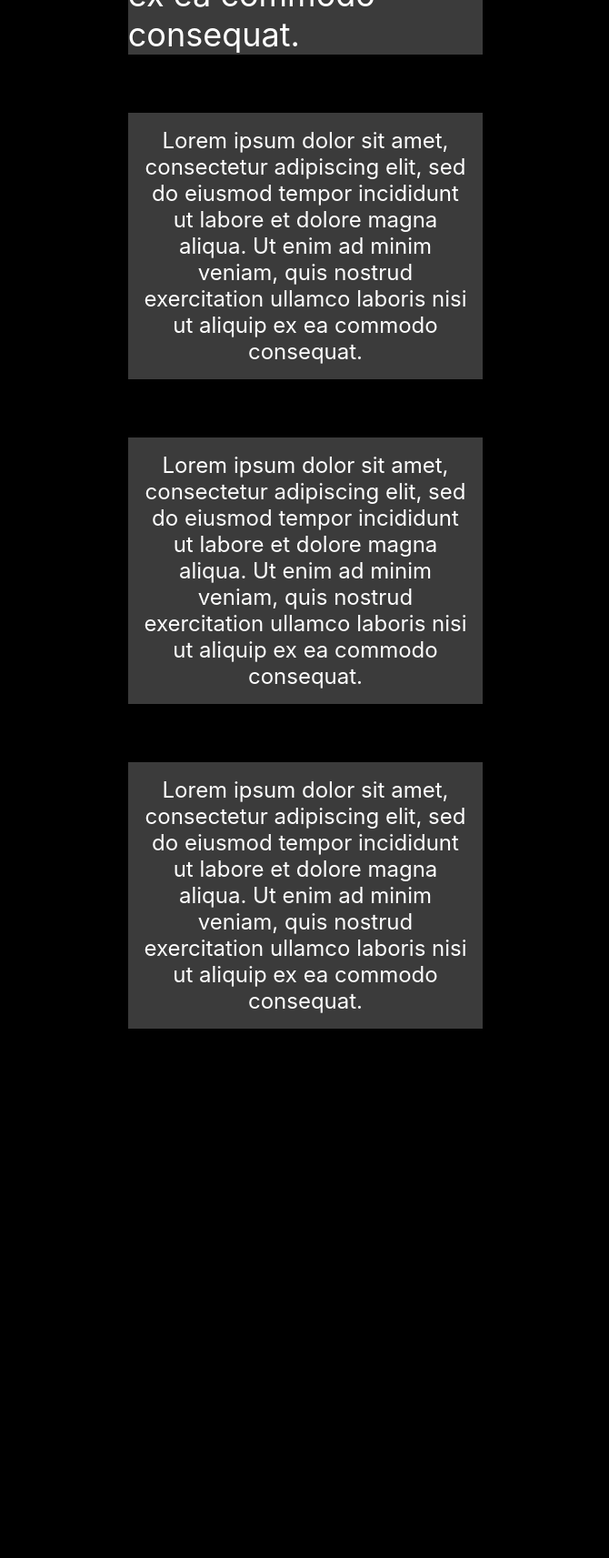
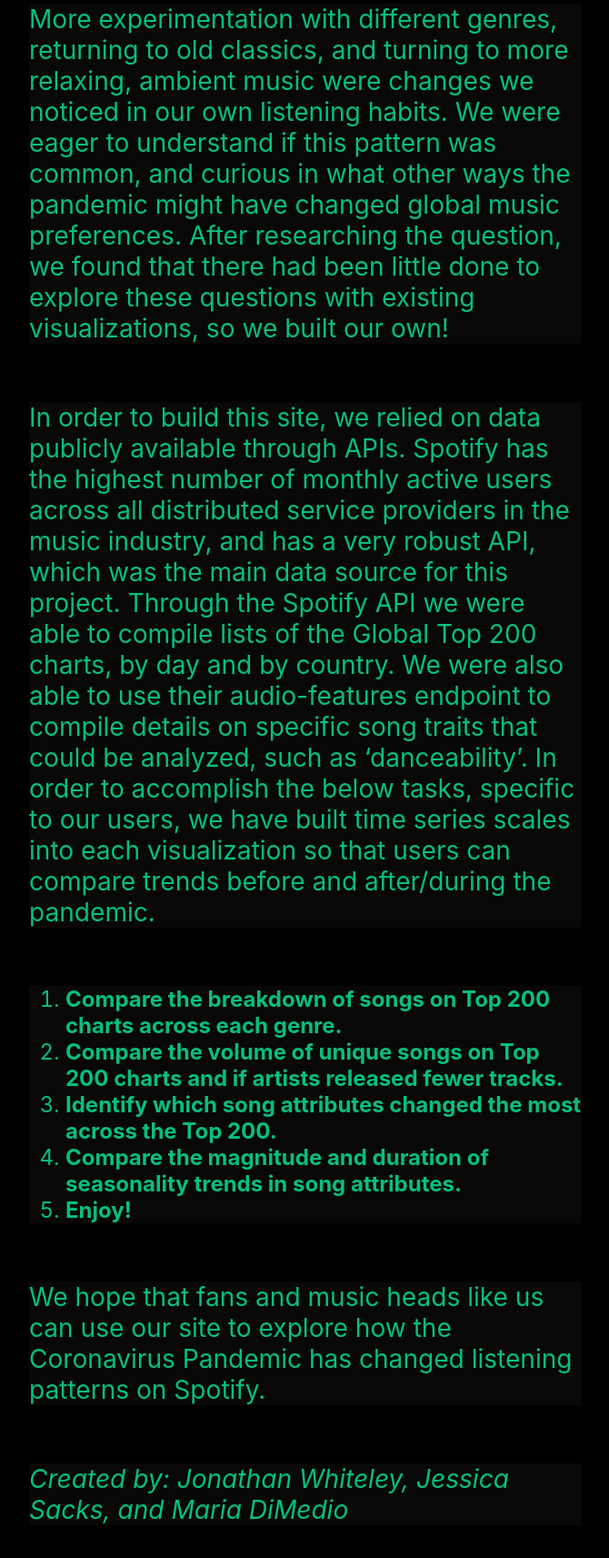
Before and after one commit to jonathan-whiteley/spotify_scrolly_project, a plain HTML site: page spotify_scrolly_side/about.html in a window 1280 px wide. Shown: the part 759-2472 px from the top of the page at 91% size, without its empty margins (304-974 px from the left). Drawn offline with nearby package versions, Linux system fonts and the light colour scheme.

Commit message:
added about page

```diff
--- a/spotify_scrolly_side/about.html
+++ b/spotify_scrolly_side/about.html
@@ -7,6 +7,7 @@
     <meta name="description" content="About Our Project" />
     <meta name="viewport" content="width=device-width, initial-scale=1" />
     <link rel="stylesheet" href="style.css" />
+    <link href="vendor/aos.css" rel="stylesheet">
     <style>
       #scrolly {
         position: relative;
@@ -16,18 +17,13 @@
         position: relative;
         padding: 0 1rem;
         margin: 0 auto;
-        width: 33%;
+        width: 50%;
       }
 
       .step {
         margin: 2rem auto 4rem auto;
-        background-color: #3b3b3b;
-        color: #fff;
-      }
-
-      .step.is-active {
-        background-color: goldenrod;
-        color: #3b3b3b;
+        background-color:#080808;
+        color: #06bf7f;
       }
 
       .step p {
@@ -35,6 +31,8 @@
         padding: 1rem;
         font-size: 1.5rem;
       }
+
+
     </style>
   </head>
 
@@ -43,29 +41,46 @@
         <nav>
             <!-- <a href="https://github.com/russellgoldenberg/scrollama">scrollama.js</a> -->
             <div class="nav__examples">
-              <a href="sticky-side.html"><b>Scrolly</b></a>
-              <a href="about.html"><b>About</b></a>
+                <a href="index.html"><b>Scrolly</b></a>
+                <a href="about.html"><b>About</b></a>
             </div>
           </nav>
       <section id="intro">
-        <h1 class="intro__hed"><b>About our Project</b></h1>
+        <h1 class="intro__hed"><b>About Our Project</b></h1>
         <p class="intro__dek">
           Thanks for scrolling!
         </p>
       </section>
+
       <section id="scrolly">
         <article>
-          <div class="step" data-step="1">
-            <h2>Lorem ipsum dolor sit amet, consectetur adipiscing elit, sed do eiusmod tempor incididunt ut labore et dolore magna aliqua. Ut enim ad minim veniam, quis nostrud exercitation ullamco laboris nisi ut aliquip ex ea commodo consequat.</h2>
+          <div class="step" data-aos="fade-up" data-aos-delay="200">
+            <h3>We built this visualization tool in order to help music fans like us explore how the COVID-19 Pandemic had altered our taste in music, if at all. When we started this project, we were curious to understand shifts in global listening preferences. Over the past two years, we noticed that feelings of stress and yearning brought on by health concerns, remote work, relocation, and isolation found their ways into many aspects of our lives. One aspect in particular was the shifts in our musical tastes.
+            </h3>
           </div>
-          <div class="step" data-step="2">
-            <p>Lorem ipsum dolor sit amet, consectetur adipiscing elit, sed do eiusmod tempor incididunt ut labore et dolore magna aliqua. Ut enim ad minim veniam, quis nostrud exercitation ullamco laboris nisi ut aliquip ex ea commodo consequat.</p>
+          <div class="step" data-aos="fade-up" data-aos-delay="200">
+            <h3>More experimentation with different genres, returning to old classics, and turning to more relaxing, ambient music were changes we noticed in our own listening habits. We were eager to understand if this pattern was common, and curious in what other ways the pandemic might have changed global music preferences. After researching the question, we found that there had been little done to explore these questions with existing visualizations, so we built our own! </h3>
           </div>
-          <div class="step" data-step="3">
-            <p>Lorem ipsum dolor sit amet, consectetur adipiscing elit, sed do eiusmod tempor incididunt ut labore et dolore magna aliqua. Ut enim ad minim veniam, quis nostrud exercitation ullamco laboris nisi ut aliquip ex ea commodo consequat.</p>
+          <div class="step" data-aos="fade-up" data-aos-delay="200">
+            <h3>In order to build this site, we relied on data publicly available through APIs. Spotify has the highest number of monthly active users across all distributed service providers in the music industry, and has a very robust API, which was the main data source for this project. Through the Spotify API we were able to compile lists of the Global Top 200 charts, by day and by country. We were also able to use their audio-features endpoint to compile details on specific song traits that could be analyzed, such as ‘danceability’. In order to accomplish the below tasks, specific to our users, we have built time series scales into each visualization so that users can compare trends before and after/during the pandemic. </h3>
           </div>
-          <div class="step" data-step="4">
-            <p>Lorem ipsum dolor sit amet, consectetur adipiscing elit, sed do eiusmod tempor incididunt ut labore et dolore magna aliqua. Ut enim ad minim veniam, quis nostrud exercitation ullamco laboris nisi ut aliquip ex ea commodo consequat.</p>
+
+          <div class="step" data-aos="fade-right" data-aos-delay="200">
+                <ol>
+                    <li><b>Compare the breakdown of songs on Top 200 charts across each genre.</b></li>
+                    <li><b> Compare the volume of unique songs on Top 200 charts and if artists released fewer tracks.</b></li>
+                    <li><b>Identify which song attributes changed the most across the Top 200.</b></li>
+                    <li><b>Compare the magnitude and duration of seasonality trends in song attributes.</b></li>
+                    <li><b>Enjoy!</b></li>
+                </ol>
+          </div>
+
+          <div class="step" data-aos="fade-up" data-aos-delay="200">
+            <h3>We hope that fans and music heads like us can use our site to explore how the Coronavirus Pandemic has changed listening patterns on Spotify.
+            </h3>
+          </div>
+          <div class="step" data-aos="fade-up" data-aos-delay="200">
+            <h3> <i>Created by: Jonathan Whiteley, Jessica Sacks, and Maria DiMedio</i> </h3>
           </div>
         </article>
       </section>
@@ -74,5 +89,18 @@
 
     <script src="https://unpkg.com/intersection-observer"></script>
     <script src="https://unpkg.com/scrollama"></script>
+    <script src="vendor/aos.js"></script>
+    <script>
+        window.addEventListener('load', () => {
+            AOS.init({
+            duration: 1000,
+            easing: "ease-in-out",
+            once: true,
+            mirror: false
+            });
+        });
+    </script>
+
+
   </body>
 </html>
```
Also changed, not shown: spotify_scrolly_side/index.html (+3 -2 lines), spotify_scrolly_side/main.js (+15 -12 lines).
